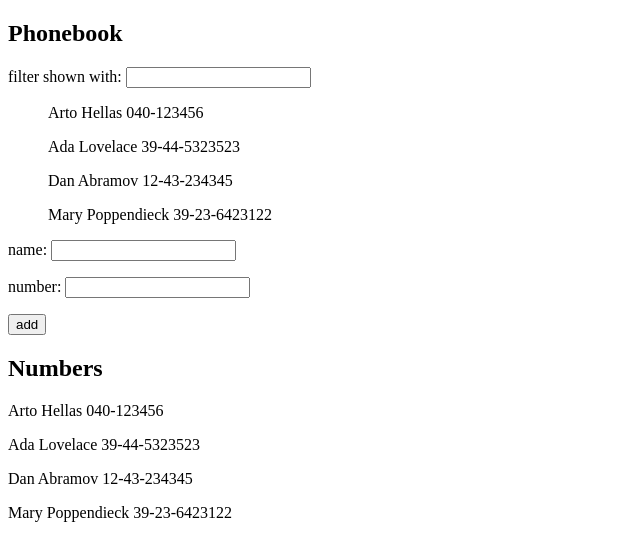
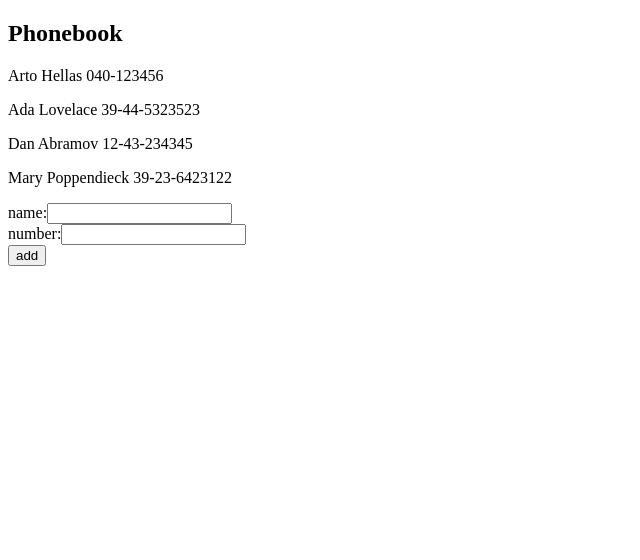
Before and after one commit to ZamanS94/UniofHelsinki_FullStackOpen, a React (Vite) app in the folder part2/: page / in a window 1280 px wide. Shown: the top 560 px of the page, without its empty margins (0-640 px from the left). Built offline with nearby package versions, Linux system fonts and the light colour scheme; data requests are answered from the project's data file.

Commit message:
Exercise 2.11

```diff
--- a/part2/db.json
+++ b/part2/db.json
@@ -1,24 +1,24 @@
 {
-    "persons":[
+  "persons": [
     {
       "name": "Arto Hellas",
       "number": "040-123456",
-        "id": 1
+      "id": "1"
     },
     {
       "name": "Ada Lovelace",
       "number": "39-44-5323523",
-        "id": 2
+      "id": "2"
     },
     {
       "name": "Dan Abramov",
       "number": "12-43-234345",
-        "id": 3
+      "id": "3"
     },
     {
       "name": "Mary Poppendieck",
       "number": "39-23-6423122",
-        "id": 4
+      "id": "4"
     }
   ]
 }
--- a/part2/src/App.jsx
+++ b/part2/src/App.jsx
@@ -1,96 +1,68 @@
-import React, { useState } from 'react'
-import Person from "./component/persons"
+import React, { useState, useEffect } from 'react'
+import axios from 'axios'
+import Person from './component/persons'
 
-const Filter = ({ persons, newSearch, setSearch }) => {
+const App = () => {
+  const [persons, setPersons] = useState([])
+  const [newPersonName, setNewPersonName] = useState('')
+  const [newPersonNumber, setNewPersonNumber] = useState('')
 
-  const filteredPersons = persons.filter(person =>
-    person.name.toLowerCase().includes(newSearch.toLowerCase())
-  )
+  useEffect(() => {
+    console.log('effect')
+    axios.get('http://localhost:3001/persons')
+      .then((response) => {
+        console.log('promise fulfilled')
+        setPersons(response.data)
+      })
+      .catch((error) => {
+        console.error('Error fetching data:', error.message)
+      })
+  }, [])
 
-  const handleSearch = event => {
-    setSearch(event.target.value)
+
+  const addPerson = (event) => {
+    event.preventDefault()
+    const personObject = {
+      name: newPersonName,
+      number: newPersonNumber,
+      id: persons.length + 1
+    }
+    setPersons(persons.concat(personObject))
+    setNewPersonName('')
+    setNewPersonNumber('')
+  }
+
+  const handleNameChange = (event) => {
+    setNewPersonName(event.target.value)
+  }
+
+  const handleNumberChange = (event) => {
+    setNewPersonNumber(event.target.value)
   }
 
   return (
     <div>
       <h2>Phonebook</h2>
-      <p>filter shown with: <input value={newSearch} onChange={handleSearch} /></p>
-      <ul>
-        {filteredPersons.map(person => (
-          <Person key={person.id} person={person} />
-        ))}
-      </ul>
-    </div>
-  )
-}
-
-const Form = ({ addPerson, newPersons, newNumbers, setNewPersons, setNewNumbers }) => {
-
-  const handleNameChange = event => {
-    setNewPersons(event.target.value)
-  }
-
-  const handleNumberChange = event => {
-    setNewNumbers(event.target.value)
-  }
-
-  return (
-    <div>
+      {persons.map((person) => (
+        <Person key={person.id} person={person} />
+      ))}
       <form onSubmit={addPerson}>
-        <p>name: <input value={newPersons} onChange={handleNameChange} /></p>
-        <p>number: <input value={newNumbers} onChange={handleNumberChange} /> </p>
-        <p> <button type="submit">add</button></p>
+        <div>
+          name:
+          <input
+            value={newPersonName}
+            onChange={handleNameChange}
+          />
+        </div>
+        <div>
+          number:
+          <input
+            value={newPersonNumber}
+            onChange={handleNumberChange}
+          />
+        </div>
+        <button type="submit">add</button>
       </form>
-    </div>
-  )
-
-}
-
-const Show = ({ persons }) => {
-  return (
-    <div>
-      <h2>Numbers</h2>
-      {persons.map((person) => (
-        <Person key={person.id} person={person}/>
-      ))}
-    </div>
-  )
-}
-
-const App = () => {
-  const [persons, setPersons] = useState([
-    { name: 'Arto Hellas', number: '040-123456', id: 1 },
-    { name: 'Ada Lovelace', number: '39-44-5323523', id: 2 },
-    { name: 'Dan Abramov', number: '12-43-234345', id: 3 },
-    { name: 'Mary Poppendieck', number: '39-23-6423122', id: 4 }
-  ])
-
-  const [newPersons, setNewPersons] = useState('')
-  const [newNumbers, setNewNumbers] = useState('')
-  const [newSearch, setSearch] = useState('')
-
-  const addPerson = event => {
-    event.preventDefault()
-    if (persons.some(person => person.name === newPersons)) {
-      alert(newPersons + ' is already added to phonebook')
-    } else {
-      const personObject = {
-        name: newPersons,
-        number: newNumbers,
-        id: persons.length + 1
-      }
-      setPersons(persons.concat(personObject))
-      setNewPersons('')
-      setNewNumbers('')
-    }
-  }
-
-  return (
-    <div>
-      <Filter persons={persons} newSearch={newSearch} setSearch={setSearch} />
-      <Form addPerson={addPerson} newPersons={newPersons} newNumbers={newNumbers}
-        setNewPersons={setNewPersons} setNewNumbers={setNewNumbers} />
-      <Show persons={persons} />
     </div>
   )
 }
```
Lines whose indentation alone changed are shown as unchanged.
